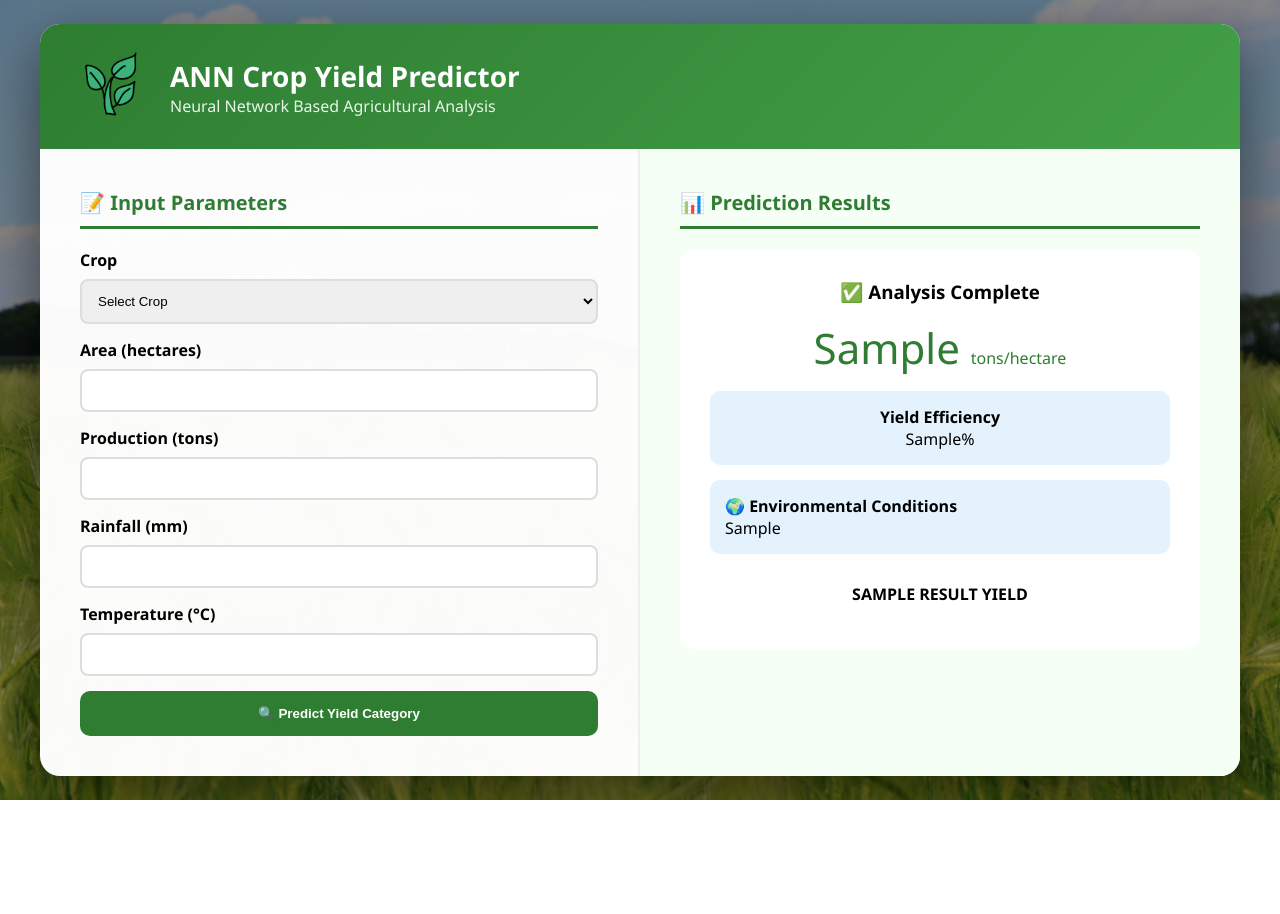
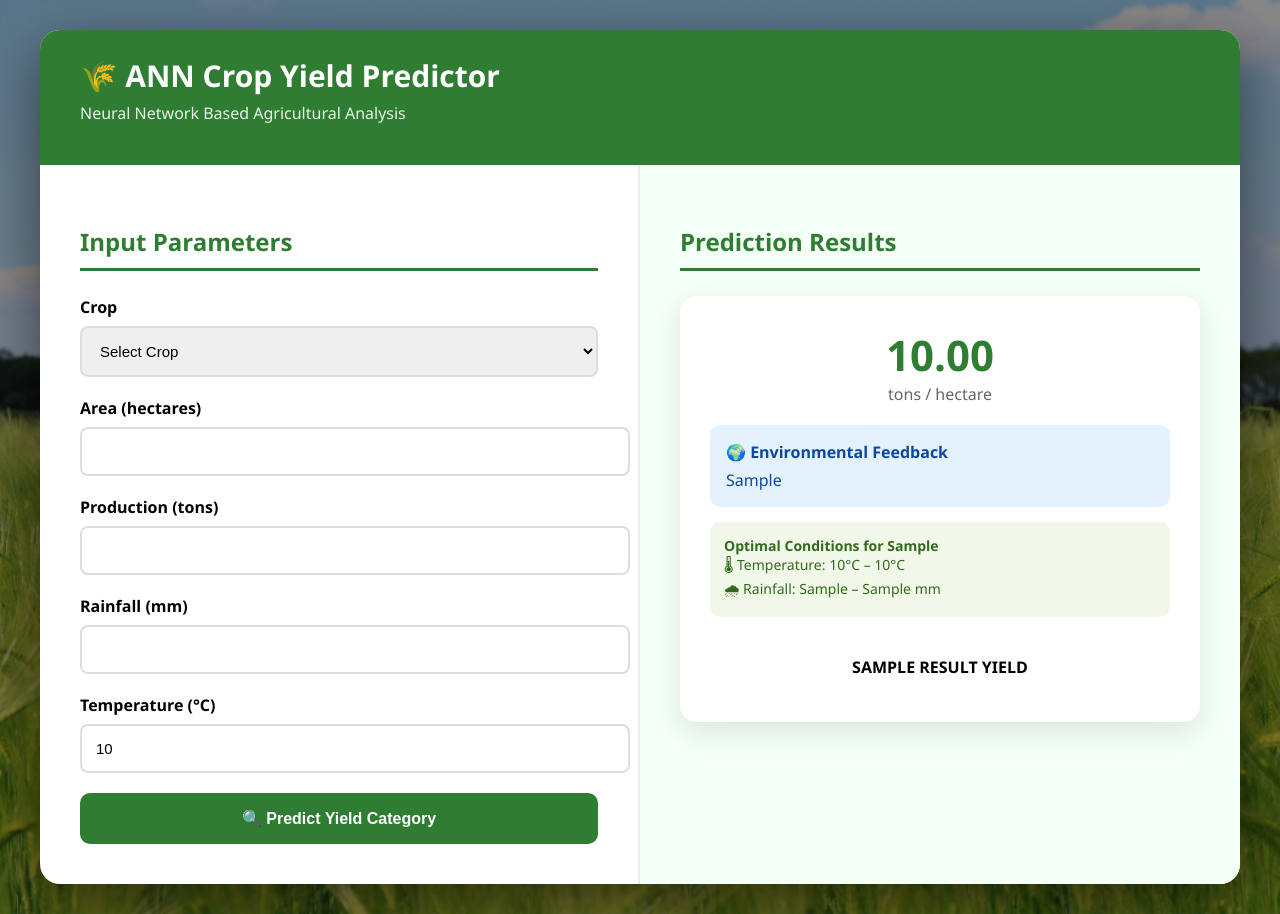
Before and after one commit to nityamm-coder/crop_yield_predictor, a Flask app: template templates/index.html in a window 1280 px wide. Before the commit the page ends 800 px from the top, so only its background shows below. Run offline with Flask 3, Linux system fonts and the light colour scheme; the template is opened without the code that fills it: most values are stand-ins (such as "Sample title", 1, 10 or a date in 2020); parts of the project's set-up code (start-up, migrations or seed data) failed here and were passed over.

Commit message:
Update index.html

```diff
--- a/templates/index.html
+++ b/templates/index.html
@@ -2,50 +2,51 @@
 <html lang="en">
 <head>
     <meta charset="UTF-8">
+    <title>ANN Crop Yield Predictor</title>
     <meta name="viewport" content="width=device-width, initial-scale=1.0">
-    <title>ANN Crop Yield Indicator</title>
 
     <style>
-        * { margin: 0; padding: 0; box-sizing: border-box; }
-
         body {
-            font-family: 'Segoe UI', Tahoma, Geneva, Verdana, sans-serif;
-            min-height: 100vh;
+            font-family: "Segoe UI", sans-serif;
             background:
-                linear-gradient(rgba(0, 0, 0, 0.45), rgba(0, 0, 0, 0.45)),
+                linear-gradient(rgba(0,0,0,0.45), rgba(0,0,0,0.45)),
                 url("{{ url_for('static', filename='bg.jpg') }}");
             background-size: cover;
             background-position: center;
-            background-attachment: fixed;
+            min-height: 100vh;
+            margin: 0;
+            padding: 30px;
             display: flex;
             justify-content: center;
             align-items: center;
-            padding: 20px;
         }
 
-        .main-container {
-            background: rgba(255, 255, 255, 0.98);
+        .container {
+            background: #fff;
             border-radius: 20px;
             width: 100%;
             max-width: 1200px;
-            box-shadow: 0px 20px 60px rgba(0, 0, 0, 0.5);
+            box-shadow: 0 20px 60px rgba(0,0,0,0.5);
             overflow: hidden;
         }
 
         .header {
-            background: linear-gradient(135deg, #2e7d32, #43a047);
+            background: #2e7d32;
+            color: white;
             padding: 25px 40px;
-            display: flex;
-            align-items: center;
-            gap: 20px;
         }
 
-        .logo img { width: 70px; height: 70px; }
+        .header h1 {
+            margin: 0;
+            font-size: 30px;
+        }
 
-        .header-text h1 { color: white; font-size: 28px; }
-        .header-text p { color: #e8f5e9; }
+        .header p {
+            margin-top: 6px;
+            opacity: 0.9;
+        }
 
-        .content-wrapper {
+        .content {
             display: grid;
             grid-template-columns: 1fr 1fr;
         }
@@ -57,124 +58,162 @@
 
         .result-section {
             padding: 40px;
-            background: #f5fff5;
+            background: #f4fff5;
         }
 
-        .section-title {
-            font-size: 20px;
+        h2 {
             color: #2e7d32;
-            margin-bottom: 20px;
             border-bottom: 3px solid #2e7d32;
             padding-bottom: 10px;
+            margin-bottom: 25px;
         }
 
-        label { font-weight: 600; margin-bottom: 8px; display: block; }
+        label {
+            font-weight: 600;
+            display: block;
+            margin-bottom: 8px;
+        }
+
         input, select {
             width: 100%;
-            padding: 12px;
+            padding: 14px;
             border-radius: 8px;
             border: 2px solid #ddd;
-            margin-bottom: 15px;
+            margin-bottom: 20px;
+            font-size: 15px;
         }
 
         button {
             width: 100%;
-            padding: 15px;
+            padding: 16px;
             background: #2e7d32;
             color: white;
-            font-weight: bold;
+            font-size: 16px;
+            font-weight: 600;
             border: none;
             border-radius: 10px;
             cursor: pointer;
         }
 
-        .result-card {
+        button:hover {
+            background: #1b5e20;
+        }
+
+        .card {
             background: white;
             padding: 30px;
-            border-radius: 15px;
+            border-radius: 16px;
+            box-shadow: 0 10px 30px rgba(0,0,0,0.1);
         }
 
-        .yield-value {
+        .yield {
             font-size: 42px;
+            font-weight: bold;
             color: #2e7d32;
             text-align: center;
-            margin: 15px 0;
         }
 
-        .percentage-yield {
-            background: #e3f2fd;
-            padding: 15px;
-            border-radius: 10px;
+        .sub {
             text-align: center;
-            margin-bottom: 15px;
+            color: #666;
+            margin-bottom: 20px;
         }
 
-        .category-badge {
-            text-align: center;
+        .badge {
             padding: 14px;
             border-radius: 30px;
             font-weight: bold;
+            text-align: center;
+            margin-top: 25px;
             text-transform: uppercase;
         }
 
-        .category-low { background: #ffcdd2; color: #b71c1c; }
-        .category-medium { background: #ffe0b2; color: #ef6c00; }
-        .category-high { background: #c8e6c9; color: #1b5e20; }
+        .low { background: #ffd6d6; color: #b71c1c; }
+        .medium { background: #fff0cc; color: #ef6c00; }
+        .high { background: #dcedc8; color: #2e7d32; }
 
-        .environmental-info {
+        .env {
             background: #e3f2fd;
-            padding: 15px;
+            padding: 16px;
             border-radius: 10px;
-            margin-bottom: 15px;
+            margin-top: 20px;
+            color: #0d47a1;
+        }
+
+        .env strong {
+            display: block;
+            margin-bottom: 6px;
+        }
+
+        .ranges {
+            background: #f1f8e9;
+            padding: 14px;
+            border-radius: 10px;
+            margin-top: 15px;
+            color: #33691e;
+            font-size: 14px;
+        }
+
+        .empty {
+            text-align: center;
+            color: #777;
+            margin-top: 100px;
         }
 
         @media (max-width: 900px) {
-            .content-wrapper { grid-template-columns: 1fr; }
-            .form-section { border-right: none; border-bottom: 2px solid #eee; }
+            .content {
+                grid-template-columns: 1fr;
+            }
+            .form-section {
+                border-right: none;
+                border-bottom: 2px solid #eee;
+            }
         }
     </style>
 </head>
 
 <body>
 
-<div class="main-container">
+<div class="container">
 
     <div class="header">
-        <div class="logo">
-            <img src="{{ url_for('static', filename='logo.png') }}">
-        </div>
-        <div class="header-text">
-            <h1>ANN Crop Yield Predictor</h1>
-            <p>Neural Network Based Agricultural Analysis</p>
-        </div>
+        <h1>🌾 ANN Crop Yield Predictor</h1>
+        <p>Neural Network Based Agricultural Analysis</p>
     </div>
 
-    <div class="content-wrapper">
+    <div class="content">
 
         <!-- FORM -->
         <div class="form-section">
-            <h2 class="section-title">📝 Input Parameters</h2>
+            <h2>Input Parameters</h2>
+
             <form method="post">
 
                 <label>Crop</label>
                 <select name="crop" required>
                     <option value="">Select Crop</option>
                     {% for crop in crops %}
-                    <option value="{{ crop }}">{{ crop }}</option>
+                    <option value="{{ crop }}" {% if crop == selected_crop %}selected{% endif %}>
+                        {{ crop }}
+                    </option>
                     {% endfor %}
                 </select>
 
                 <label>Area (hectares)</label>
-                <input type="number" step="0.01" name="area" required>
+                <input type="number" step="0.01" name="area" min="0.01"
+                       value="{{ area if area is not none else '' }}" required>
 
                 <label>Production (tons)</label>
-                <input type="number" step="0.01" name="production" required>
+                <input type="number" step="0.01" name="production" min="0"
+                       value="{{ production if production is not none else '' }}" required>
 
                 <label>Rainfall (mm)</label>
-                <input type="number" step="0.1" name="rainfall" required>
+                <input type="number" step="0.1" name="rainfall" min="0"
+                       value="{{ rainfall if rainfall is not none else '' }}" required>
 
                 <label>Temperature (°C)</label>
-                <input type="number" step="0.1" name="temperature" required>
+                <input type="number" step="0.1" name="temperature"
+                       value="{{ temperature if temperature is not none else '' }}" required>
 
                 <button type="submit">🔍 Predict Yield Category</button>
             </form>
@@ -182,34 +221,44 @@
 
         <!-- RESULT -->
         <div class="result-section">
-            <h2 class="section-title">📊 Prediction Results</h2>
+            <h2>Prediction Results</h2>
 
-            {% if result %}
-            <div class="result-card">
-                <h3 style="text-align:center;">✅ Analysis Complete</h3>
+            {% if result and 'Error' not in result %}
+            <div class="card">
 
-                <div class="yield-value">
-                    {{ estimated_yield }} <span style="font-size:16px;">tons/hectare</span>
+                <div class="yield">
+                    {{ "%.2f"|format(estimated_yield) }}
+                </div>
+                <div class="sub">tons / hectare</div>
+
+                <div class="env">
+                    <strong>🌍 Environmental Feedback</strong>
+                    {{ environmental_impact }}
                 </div>
 
-                <div class="percentage-yield">
-                    <strong>Yield Efficiency</strong><br>
-                    {{ yield_efficiency }}%
-                </div>
-
-                {% if environmental_impact %}
-                <div class="environmental-info">
-                    <strong>🌍 Environmental Conditions</strong><br>
-                    {{ environmental_impact }}
+                {% if crop_ranges %}
+                <div class="ranges">
+                    <strong>Optimal Conditions for {{ selected_crop }}</strong><br>
+                    🌡 Temperature: {{ crop_ranges.temp_min }}°C – {{ crop_ranges.temp_max }}°C<br>
+                    🌧 Rainfall: {{ crop_ranges.rain_min }} – {{ crop_ranges.rain_max }} mm
                 </div>
                 {% endif %}
 
-                <div class="category-badge category-{{ result.lower() }}">
+                <div class="badge {{ result.lower() }}">
                     {{ result }} Yield
                 </div>
+
             </div>
+
+            {% elif result %}
+            <div class="card low">
+                {{ result }}
+            </div>
+
             {% else %}
-            <p style="text-align:center;color:#666;">Fill the form to see prediction</p>
+            <div class="empty">
+                📊 Enter values and click <strong>Predict</strong>
+            </div>
             {% endif %}
         </div>
 
```
